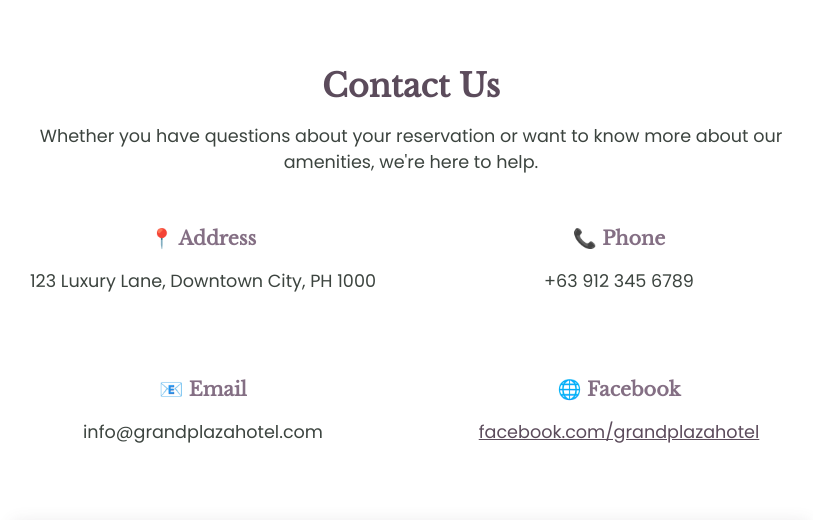
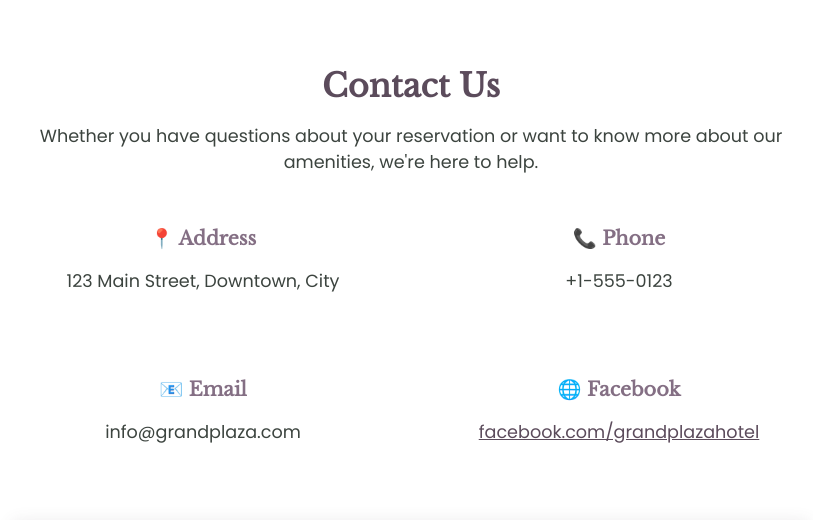
Before and after one commit to H4te-r/hotelReservation, a PHP site: page /contacts.php in a window 1280 px wide. Shown: the part 730-1250 px from the top of the page, without its empty margins (229-1042 px from the left). Run offline with PHP 8.4, Linux system fonts and the light colour scheme; some libraries are stand-ins or nearby versions.

Commit message:
update contacts and index

```diff
--- a/cip/contacts.php
+++ b/cip/contacts.php
@@ -176,15 +176,15 @@
         <div class="contact-info">
           <div>
             <h2>📍 Address</h2>
-            <p>123 Luxury Lane, Downtown City, PH 1000</p>
+            <p>123 Main Street, Downtown, City</p>
           </div>
           <div>
             <h2>📞 Phone</h2>
-            <p>+63 912 345 6789</p>
+            <p>+1-555-0123</p>
           </div>
           <div>
             <h2>📧 Email</h2>
-            <p>info@grandplazahotel.com</p>
+            <p>info@grandplaza.com</p>
           </div>
           <div>
             <h2>🌐 Facebook</h2>
--- a/cip/index.php
+++ b/cip/index.php
@@ -273,7 +273,7 @@ $availableRooms = $stmt->fetch()['available_rooms'];
           <div class="stat-label">Confirmed Bookings</div>
         </div>
         <div class="stat-card">
-          <div class="stat-number">4.8★</div>
+          <div class="stat-number">4.5★</div>
           <div class="stat-label">Guest Rating</div>
         </div>
       </div>
```
